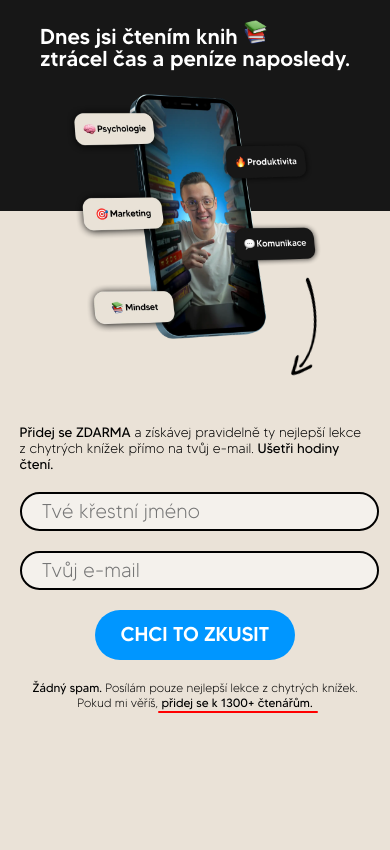
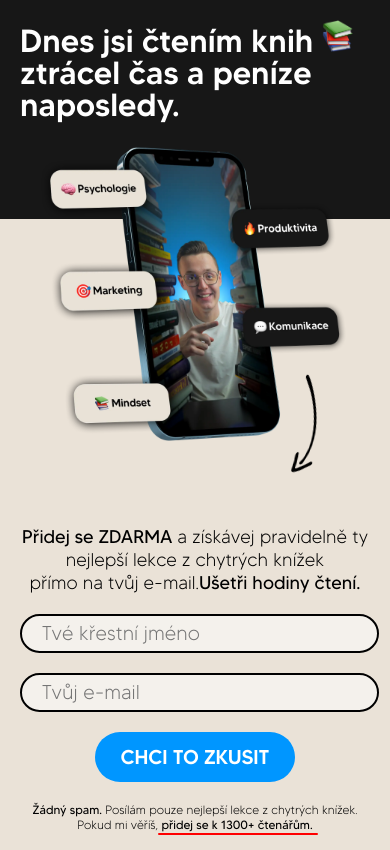
Before and after one commit to fdamborsky/adamdusek.github.io, a plain HTML site: page newsletter/index.html in a window 390 px wide. Drawn offline with Linux system fonts and the light colour scheme.

Commit message:
Newsletter responsivness fix

```diff
--- a/newsletter/index.html
+++ b/newsletter/index.html
@@ -31,8 +31,8 @@
         <div class="formBox">
             <h1 class="bottomTitle">Dnes jsi čtením knih <img src="resources/imgs/books.webp" alt=""><br>
             ztrácel čas a peníze naposledy.</h1>
-            <h2><span>Přidej se ZDARMA</span> a získávej pravidelně ty nejlepší lekce <br>
-            z chytrých knížek přímo na tvůj e-mail. <span>Ušetři hodiny čtení.</span></h2>
+            <h2><span>Přidej se ZDARMA</span> a získávej pravidelně ty nejlepší lekce <br class="break2">
+            z chytrých knížek <br class="break">přímo na tvůj e-mail.<span>Ušetři hodiny čtení.</span></h2>
             <form action="https://adamdusek.ecomailapp.cz/public/subscribe/1/43c2cd496486bcc27217c3e790fb4088" method="POST">
                 <input type="text" name="name" placeholder="Tvé křestní jméno" required>
                 <input type="email" name="email" placeholder="Tvůj e-mail" required>
--- a/newsletter/queries.css
+++ b/newsletter/queries.css
@@ -421,6 +421,12 @@
     .container {
         flex-direction: column;
     }
+    .break {
+        display: block;
+    }
+    .break2 {
+        display: none;
+    }
 
     .arrow {
         transform: rotate(100deg);
@@ -435,22 +441,23 @@
     }
 
     body::before {
-        height: 25vh;
+        height: 26vh;
     }
 
     .formBox h1 {
-        font-size: 1.25rem;
+        font-size: 1.5rem;
         padding-bottom: 10px;
     }
     .formBox img {
         height: 1.5rem;
     }
     .formBox h2 {
-        font-size: .85rem;
+        text-align: center;
+        font-size: 1.15rem;
         padding-bottom: 20px;
     }
     .phoneImg{
-        height: 250px;
+        height: 300px;
     }
     .iphone {
         width: auto;
@@ -458,7 +465,11 @@
     }
 
     .topTitle {
-        font-size: 1.35rem;
+        font-size: 2rem;
+    }
+
+    .topTitle img {
+        height: 2rem;
     }
 
     .formBox form{
@@ -519,9 +530,7 @@
         font-size: .85rem;
         padding-bottom: 20px;
     }
-    .phoneImg{
-        height: 250px;
-    }
+
     .iphone {
         width: auto;
         height: 100%;
--- a/newsletter/style.css
+++ b/newsletter/style.css
@@ -17,6 +17,10 @@ body {
     width: 100vw;
     overflow-x: hidden;
     background-color: #eae2d7;
+}
+
+.break {
+    display: none;
 }
 
 body::before {
```
